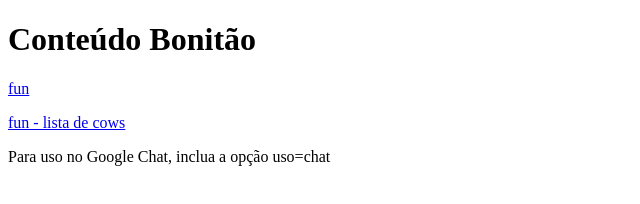
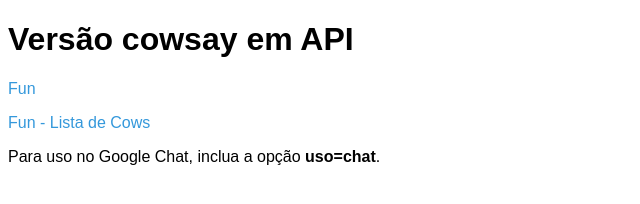
Before and after one commit to franciscojunqueira/fun-quotes, a plain HTML site: page index.html in a window 1280 px wide. Shown: the whole page, without its empty margins (0-640 px from the left). Drawn offline with Linux system fonts and the light colour scheme.

Commit message:
Update index.html

```diff
--- a/index.html
+++ b/index.html
@@ -1,19 +1,35 @@
 <!DOCTYPE html>
-<html lang="en">
+<html lang="pt-br">
 <head>
     <meta charset="UTF-8">
     <meta name="viewport" content="width=device-width, initial-scale=1.0">
     <meta http-equiv="X-UA-Compatible" content="ie=edge">
-    <title>Bonitão</title>
+    <title>Versão cowsay em API</title>
+    <style>
+        body {
+            font-family: Arial, sans-serif;
+        }
+
+        a {
+            color: #3498db;
+            text-decoration: none;
+        }
+
+        a:hover {
+            color: #2c3e50;
+        }
+    </style>
 </head>
 <body>
-    <h1>Conteúdo Bonitão</h1>
+    <h1>Versão cowsay em API</h1>
     <p>
-    <a href="/fun.pl">fun</a>
+        <a href="/fun.pl">Fun</a>
     </p>
     <p>
-    <a href="/fun.pl?list">fun - lista de cows</a>
+        <a href="/fun.pl?list">Fun - Lista de Cows</a>
     </p>
-    <p>Para uso no Google Chat, inclua a opção uso=chat</p>
+    <p>
+        Para uso no Google Chat, inclua a opção <strong>uso=chat</strong>.
+    </p>
 </body>
 </html>
```
